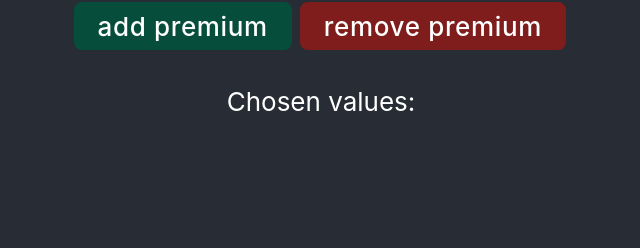
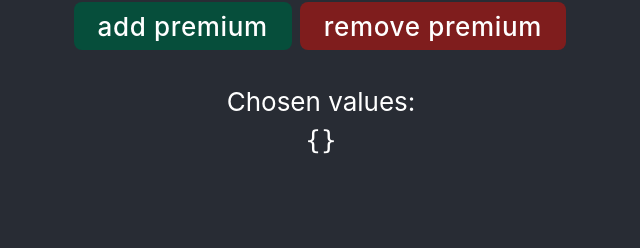
Before and after one commit to kamalarieff/instahome, a React (Vite) app in the folder packages/frontend/: page / in a window 1280 px wide. Shown: the part 441-689 px from the top of the page, without its empty margins (319-959 px from the left). Built offline with nearby package versions, Linux system fonts and the light colour scheme; no server answers.

Commit message:
feat: show count when choosing the ads

```diff
--- a/packages/frontend/src/App.tsx
+++ b/packages/frontend/src/App.tsx
@@ -1,4 +1,6 @@
 import React from "react";
+
+import { groupCartCountById } from "utils/engine";
 
 import Container from "containers";
 import Button from "components/Button";
@@ -68,7 +70,8 @@ function App() {
                 </div>
               </div>
               <div className="h-32">
-                Chosen values: <pre>{cart.map((item) => `${item},`)}</pre>{" "}
+                Chosen values:{" "}
+                <pre>{JSON.stringify(groupCartCountById(cart))}</pre>{" "}
               </div>
               <p>Total is: {total}</p>
             </>
--- a/packages/frontend/src/utils/engine/functions.ts
+++ b/packages/frontend/src/utils/engine/functions.ts
@@ -220,4 +220,4 @@ const Checkout = {
   },
 };
 
-export { convertAPItoRules, Checkout };
+export { convertAPItoRules, groupCartCountById, Checkout };
--- a/packages/frontend/src/utils/engine/index.ts
+++ b/packages/frontend/src/utils/engine/index.ts
@@ -1 +1 @@
-export { convertAPItoRules, Checkout } from "./functions";
+export { convertAPItoRules, groupCartCountById, Checkout } from "./functions";
```
